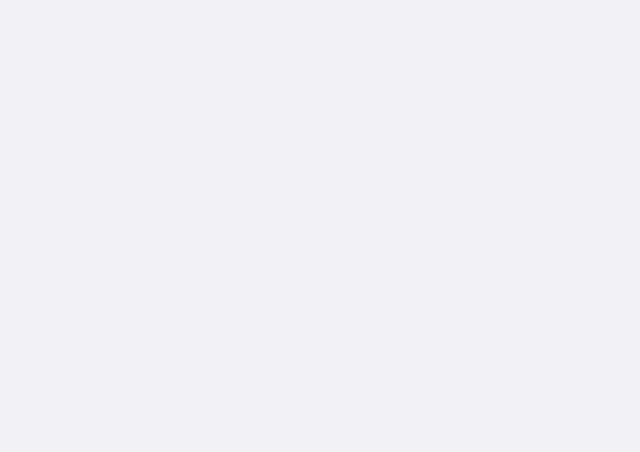
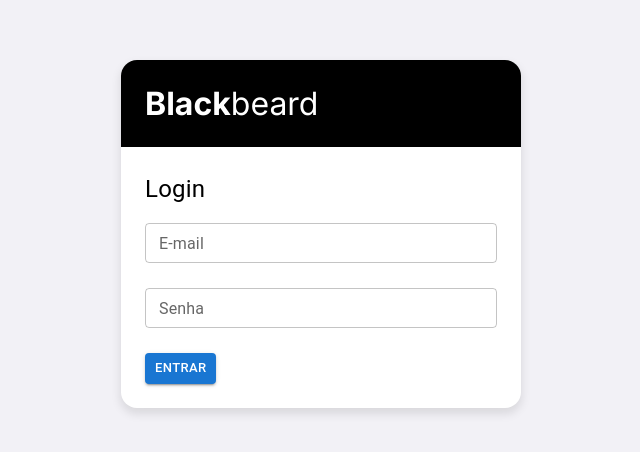
Before and after one commit to LucioHenrique512/blackbeard-ui-admin, a React (Create React App) app: page /onboarding/login in a window 1280 px wide. Shown: the part 166-618 px from the top of the page, without its empty margins (319-959 px from the left). Built offline with nearby package versions, Linux system fonts and the light colour scheme.

Commit message:
Criando modulo de onboarding e iniciando a tela de login

```diff
--- a/src/App.tsx
+++ b/src/App.tsx
@@ -1,11 +1,16 @@
+import { BrowserRouter } from "react-router-dom";
 import { ThemeProvider } from "styled-components";
+import { Routes } from "./routes";
 import GlobalTheme from "./themes/globalStyle";
 import { theme } from "./themes/themes";
 
 function App() {
   return (
     <ThemeProvider theme={theme}>
-      <GlobalTheme />
+      <BrowserRouter>
+        <GlobalTheme />
+        <Routes />
+      </BrowserRouter>
     </ThemeProvider>
   );
 }
--- /dev/null
+++ b/src/components/index.ts
@@ -0,0 +1 @@
+export { Logo } from "./logo";
--- /dev/null
+++ b/src/components/logo/index.tsx
@@ -0,0 +1,23 @@
+import styled from "styled-components";
+
+interface LogoProps {
+  size?: "small" | "medium" | "large" | "x-large" | "xx-large";
+  isWhite?: boolean;
+}
+
+export const Logo: React.FC<LogoProps> = ({ size = "xx-large", isWhite }) => {
+  return (
+    <Container size={size} isWhite={isWhite}>
+      Black<span>beard</span>
+    </Container>
+  );
+};
+
+const Container = styled.h1<LogoProps>`
+  font-family: "Inter", sans-serif;
+  font-size: ${({ size }) => size};
+  color: ${({ theme, isWhite }) => (isWhite ? theme.white : theme.black)};
+  span {
+    font-weight: 400;
+  }
+`;
--- /dev/null
+++ b/src/modules/index.ts
@@ -0,0 +1 @@
+export { OnboardingModule } from "./onboarding";
--- /dev/null
+++ b/src/modules/onboarding/index.tsx
@@ -0,0 +1,13 @@
+import { Login } from "./pages/login";
+import { Switch, Route, Redirect, useRouteMatch } from "react-router-dom";
+
+export const OnboardingModule: React.FC = () => {
+  const { path } = useRouteMatch();
+
+  return (
+    <Switch>
+      <Redirect exact path={path} to={`${path}/login`} />
+      <Route path={`${path}/login`} component={Login} />
+    </Switch>
+  );
+};
--- /dev/null
+++ b/src/modules/onboarding/pages/login/index.tsx
@@ -0,0 +1,82 @@
+import { Button, TextField, Typography } from "@material-ui/core";
+import { Logo } from "../../../../components";
+import {
+  Container,
+  ContentContainer,
+  Form,
+  FormContainer,
+  Header,
+} from "./styles";
+import { useFormik } from "formik";
+import * as Yup from "yup";
+
+const validationSchema = Yup.object().shape({
+  email: Yup.string()
+    .email("Favor insira um email válido")
+    .required("Favor informe o email da sua conta."),
+  password: Yup.string()
+    .required("Favor insira a senha")
+    .min(4, "A senha deve conter no minimo 4 characteres."),
+});
+
+export const Login: React.FC = () => {
+  const { values, errors, handleChange, handleBlur, handleSubmit } = useFormik({
+    initialValues: {
+      email: "",
+      password: "",
+    },
+    onSubmit: (value) => {
+      console.log(value);
+    },
+  });
+
+  return (
+    <Container>
+      <ContentContainer>
+        <Header>
+          <Logo size="xx-large" isWhite />
+        </Header>
+        <FormContainer>
+          <Typography style={{ marginBottom: "1rem", fontSize: "1.5rem" }}>
+            Login
+          </Typography>
+          <Form onSubmit={handleSubmit}>
+            <TextField
+              value={values.email}
+              onChange={handleChange}
+              onBlur={handleBlur}
+              name="email"
+              label="E-mail"
+              type="email"
+              fullWidth
+              size="small"
+              helperText=" "
+              variant="outlined"
+            />
+            <TextField
+              value={values.password}
+              onChange={handleChange}
+              onBlur={handleBlur}
+              name="password"
+              label="Senha"
+              type="password"
+              fullWidth
+              size="small"
+              helperText=" "
+              variant="outlined"
+            />
+
+            <Button
+              type="submit"
+              variant="contained"
+              size="small"
+              color="primary"
+            >
+              Entrar
+            </Button>
+          </Form>
+        </FormContainer>
+      </ContentContainer>
+    </Container>
+  );
+};
--- /dev/null
+++ b/src/modules/onboarding/pages/login/styles.ts
@@ -0,0 +1,34 @@
+import styled from "styled-components";
+
+export const Container = styled.div`
+  width: 100vw;
+  height: 100vh;
+  background: ${({ theme }) => theme.background};
+  justify-content: center;
+  align-items: center;
+  display: flex;
+`;
+
+export const ContentContainer = styled.div`
+  border-radius: ${({ theme }) => theme.borderRadius};
+  background: ${({ theme }) => theme.white};
+  box-shadow: 0px 5px 10px 1px rgba(0, 0, 0, 0.1);
+  width: 400px;
+  overflow: hidden;
+  @media (max-width: 500px) {
+    width: 100vw;
+    height: 100vh;
+    border-radius: 0rem;
+  }
+`;
+
+export const Header = styled.header`
+  background: ${({ theme }) => theme.black};
+  padding: ${({ theme }) => theme.paddingMd};
+`;
+
+export const FormContainer = styled.div`
+  padding: ${({ theme }) => theme.paddingMd};
+`;
+
+export const Form = styled.form``;
--- /dev/null
+++ b/src/routes/index.tsx
@@ -0,0 +1,11 @@
+import { Route, Switch, Redirect } from "react-router-dom";
+import { OnboardingModule } from "../modules";
+
+export const Routes: React.FC = () => {
+  return (
+    <Switch>
+      <Redirect exact path="/" to="/onboarding" />
+      <Route path="/onboarding" component={OnboardingModule} />
+    </Switch>
+  );
+};
--- a/src/themes/themes.ts
+++ b/src/themes/themes.ts
@@ -3,6 +3,11 @@ export const theme = {
   background: "#F2F1F6",
   foreground: "#E5E5E9",
   white: "#FFFFFF",
+  black: "#000000",
+  paddingSm: "1rem",
+  paddingMd: "1.5rem",
+  paddingLg: "2rem",
+  borderRadius: "1rem",
 };
 
 export type ThemeType = typeof theme;
```
Also changed, not shown: package.json (+7 -1 lines), 1 other file (tests, documents, lock files or other folders).
